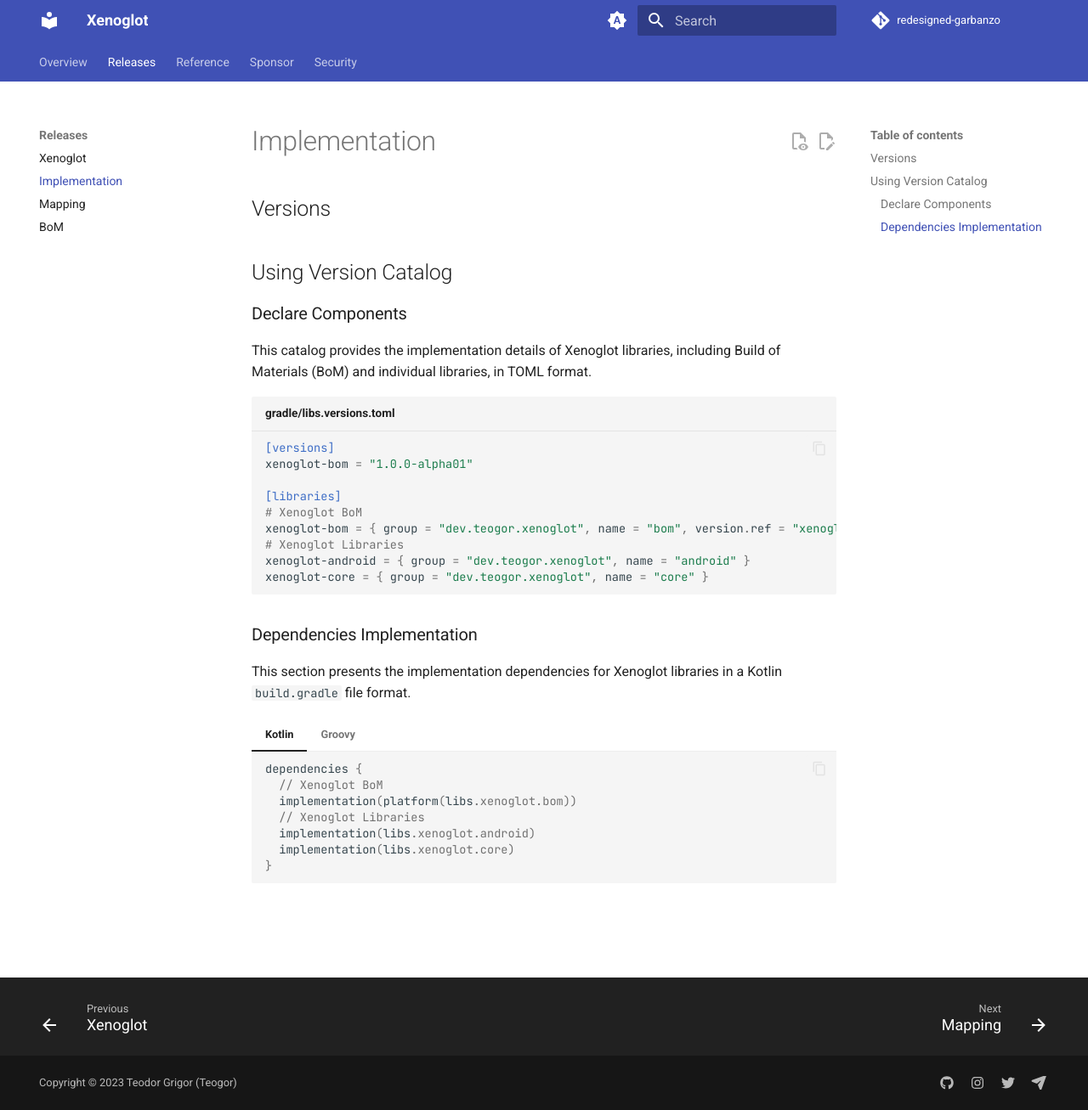
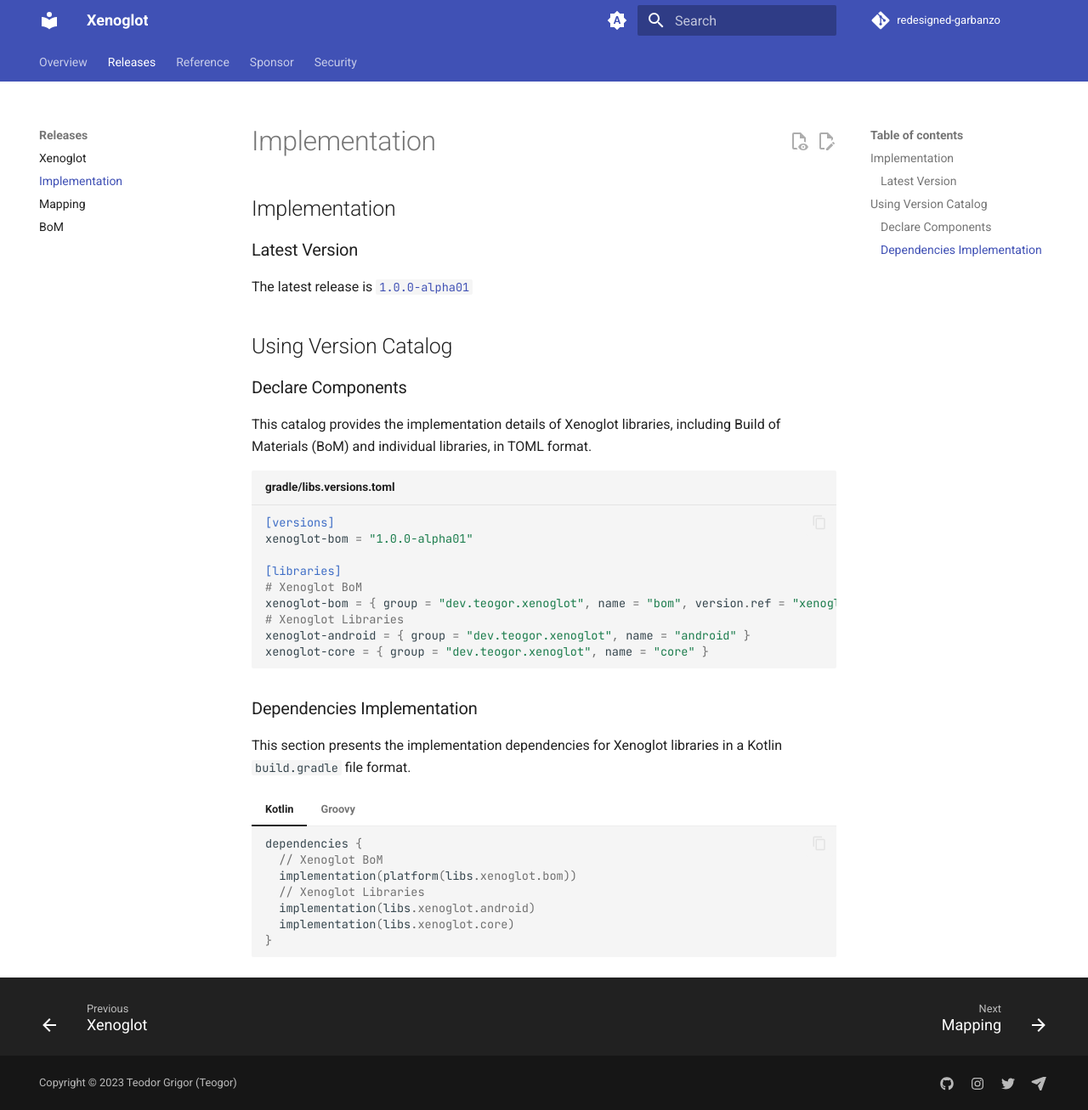
Before and after one commit to teogor/redesigned-garbanzo, an MkDocs documentation site: the page built from docs/implementation.md, in a window 1280 px wide and 1307 px high. Shown: the whole window at 85% size. Built offline with MkDocs 1.6.1 and Material for MkDocs 9.7.7, drawn with Linux system fonts in a browser that asks for light colours; comment, search, counter and statistics services are not loaded.

Commit message:
Update implementation.md

```diff
--- a/docs/implementation.md
+++ b/docs/implementation.md
@@ -1,4 +1,8 @@
-## Versions
+## Implementation
+
+### Latest Version
+
+The latest release is [`1.0.0-alpha01`](releases.md)
 
 
 ## Using Version Catalog
```
